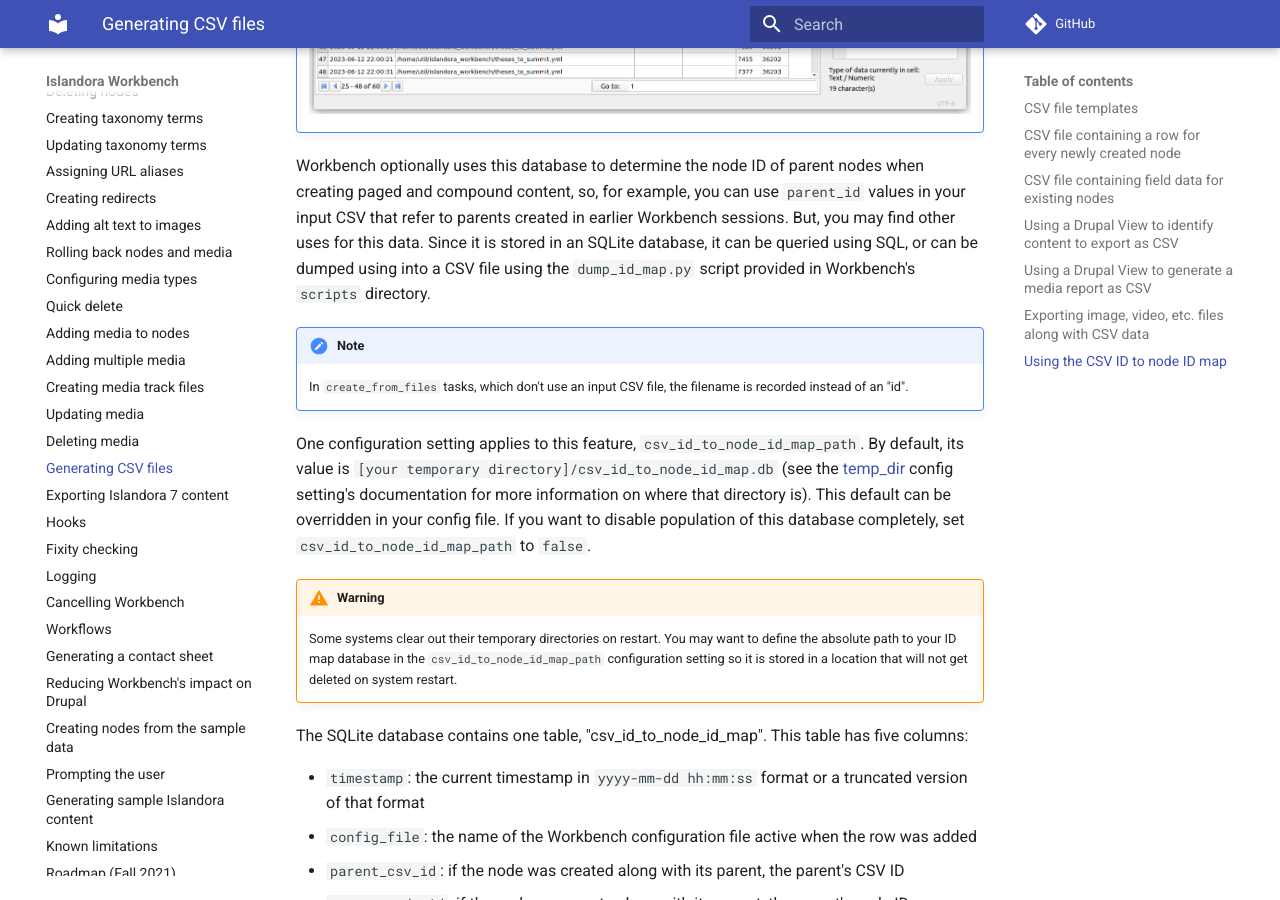
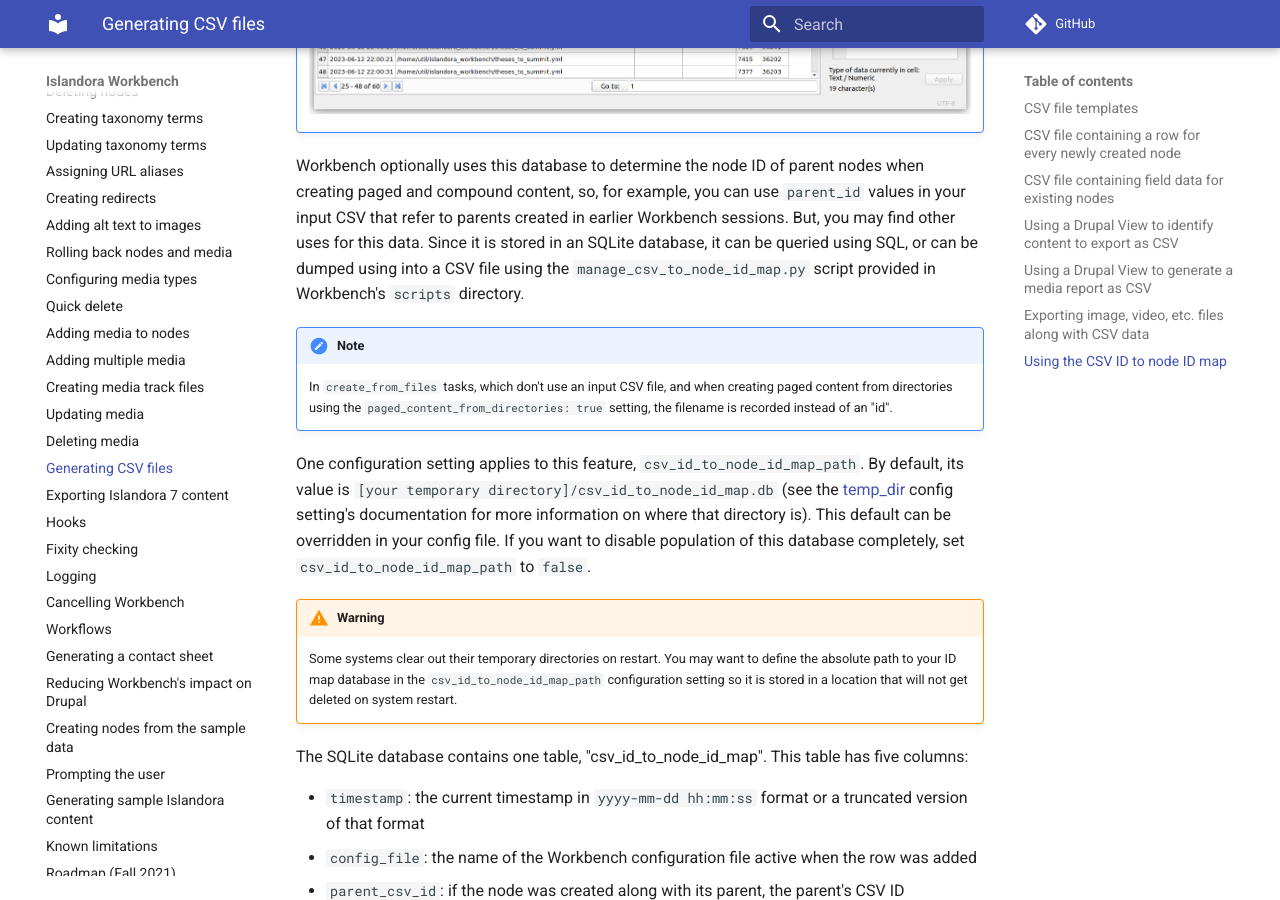
Before and after one commit to mjordan/islandora_workbench_docs, an MkDocs documentation site: the page built from docs/generating_csv_files.md, in a window 1280 px wide and 900 px high, scrolled down 8607 px. Built offline with MkDocs 1.6.1 and Material for MkDocs 9.7.7, drawn with Linux system fonts in a browser that asks for light colours; comment, search, counter and statistics services are not loaded.

Commit message:
Updated docs on using the CSV ID to node ID map.

```diff
--- a/docs/generating_csv_files.md
+++ b/docs/generating_csv_files.md
@@ -202,10 +202,10 @@
     ![CSV to node ID map sample data in DB Browser](images/sqlite_db_browser.png)
 
 
-Workbench optionally uses this database to determine the node ID of parent nodes when creating paged and compound content, so, for example, you can use `parent_id` values in your input CSV that refer to parents created in earlier Workbench sessions. But, you may find other uses for this data. Since it is stored in an SQLite database, it can be queried using SQL, or can be dumped using into a CSV file using the `dump_id_map.py` script provided in Workbench's `scripts` directory.
+Workbench optionally uses this database to determine the node ID of parent nodes when creating paged and compound content, so, for example, you can use `parent_id` values in your input CSV that refer to parents created in earlier Workbench sessions. But, you may find other uses for this data. Since it is stored in an SQLite database, it can be queried using SQL, or can be dumped using into a CSV file using the `manage_csv_to_node_id_map.py` script provided in Workbench's `scripts` directory.
 
 !!! note
-    In `create_from_files` tasks, which don't use an input CSV file, the filename is recorded instead of an "id".
+    In `create_from_files` tasks, which don't use an input CSV file, and when creating paged content from directories using the `paged_content_from_directories: true` setting, the filename is recorded instead of an "id".
 
 One configuration setting applies to this feature, `csv_id_to_node_id_map_path`. By default, its value is `[your temporary directory]/csv_id_to_node_id_map.db` (see the [temp_dir](/islandora_workbench_docs/configuration/#miscellaneous-settings) config setting's documentation for more information on where that directory is). This default can be overridden in your config file. If you want to disable population of this database completely, set `csv_id_to_node_id_map_path` to `false`.
 
```
Also changed, not shown: docs/changelog.md (+1 -0 lines).
